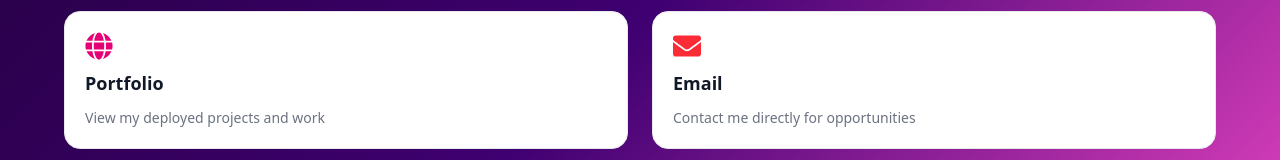
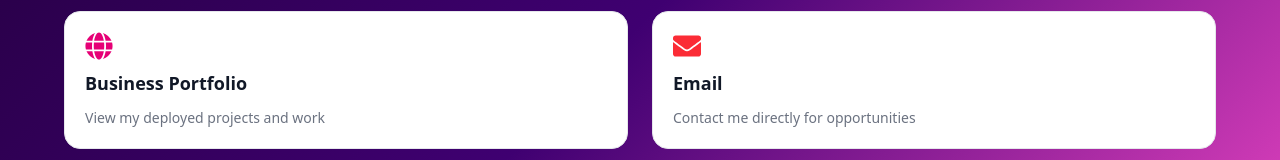
Before and after one commit to Vishal05it/My-Portfolio, a React (Vite) app: page /social-media in a window 1280 px wide. Shown: the part 375-535 px from the top of the page. Built offline with nearby package versions, Linux system fonts and the light colour scheme.

Commit message:
VishalWeb

```diff
--- a/src/Components/SocialMedia.jsx
+++ b/src/Components/SocialMedia.jsx
@@ -43,9 +43,13 @@ function SocialMedia() {
           </a>
 
           {/* PORTFOLIO */}
-          <a href="/" className="socialCard fade-up delay-4">
+          <a
+            href="https://vishalweb.org/"
+            target="_blank"
+            className="socialCard fade-up delay-4"
+          >
             <FaGlobe size={28} className="text-pink-600" />
-            <h3>Portfolio</h3>
+            <h3>Business Portfolio</h3>
             <p>View my deployed projects and work</p>
           </a>
 
```
